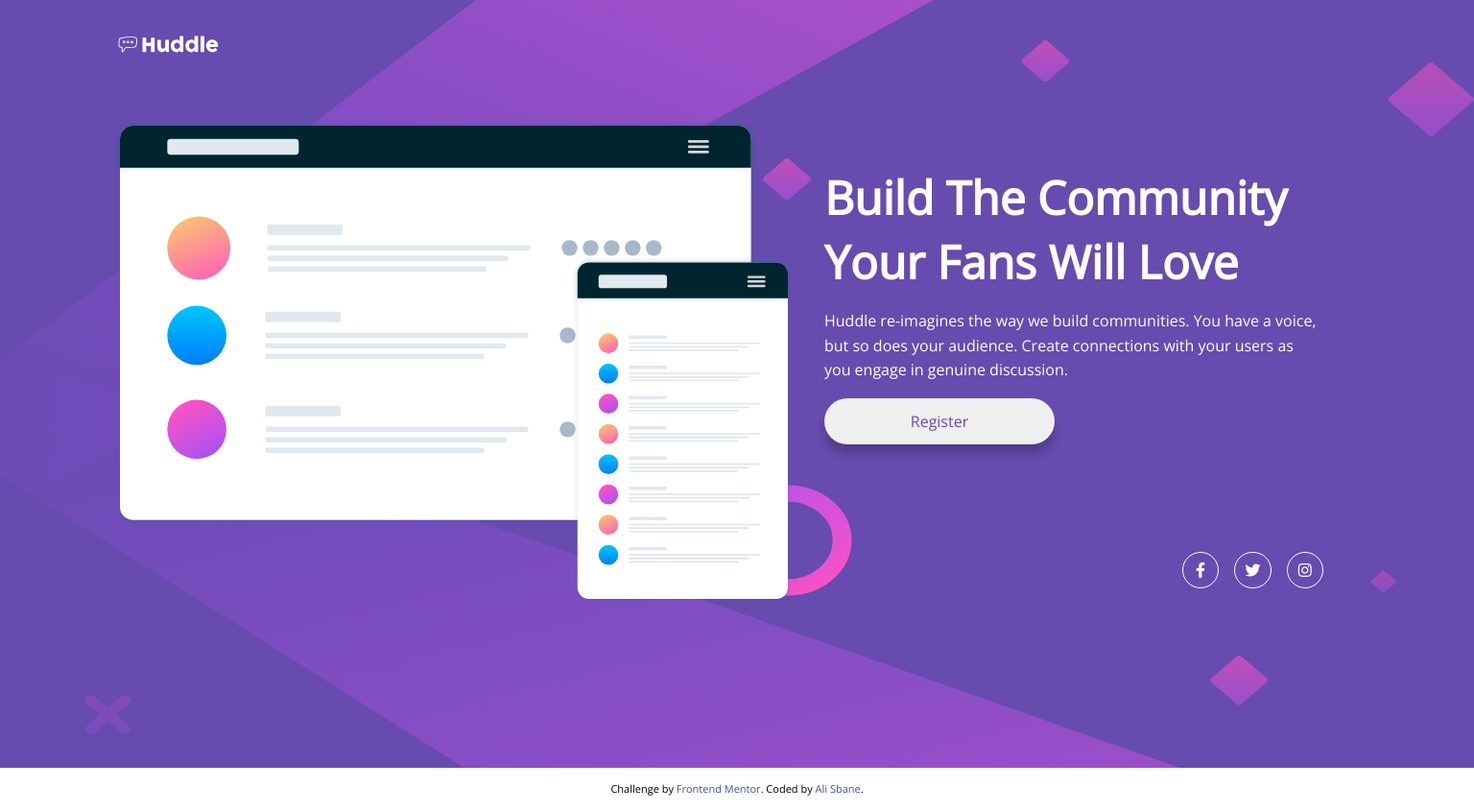
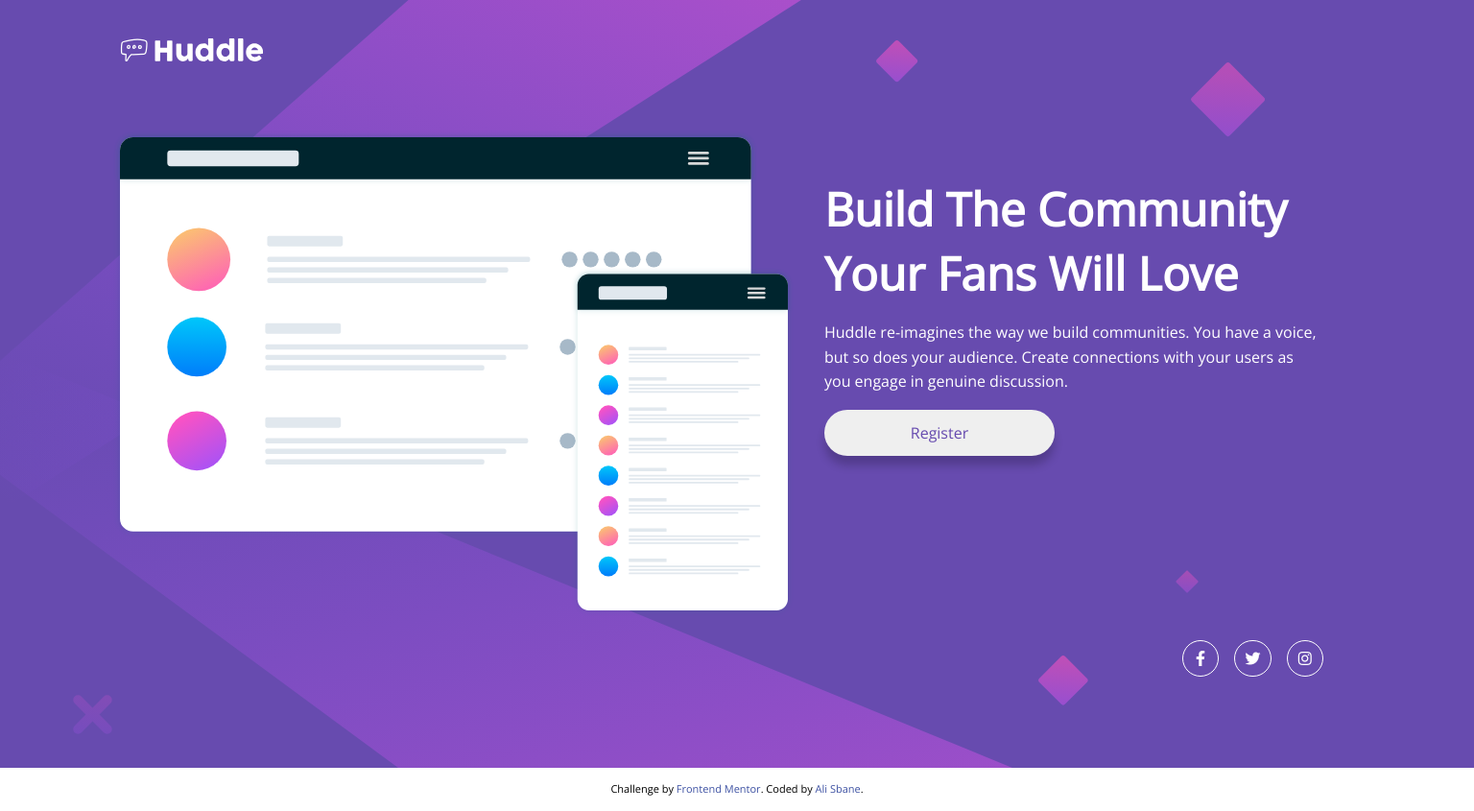
Before and after one commit to 0x41-li/huddke-landing-page-with-single-introductory-section, a plain HTML site: page index.html in a window 1536 px wide. Shown: the whole page at 96% size. Drawn offline with nearby package versions, Linux system fonts and the light colour scheme.

Commit message:
Big Desktop styles completed

```diff
--- a/css/main.css
+++ b/css/main.css
@@ -44,7 +44,7 @@ header {
 }
 
 .logo {
-  width: 7rem;
+  width: 10rem;
 }
 
 /* Main */
@@ -208,6 +208,11 @@ h1 {
 
 @media screen and (min-width: 1440px) {
 
+  .header-main-wrapper {
+    background: url("../images/bg-desktop.svg") no-repeat top left,
+      var(--violet);
+  }
+
   main, header {
     max-width: 1300px;
   }
@@ -220,4 +225,8 @@ h1 {
   .left-part {
     flex: 0 1 auto;
   }
+
+  .social-media-list {
+    margin-top: 12rem;
+  }
 }
```
